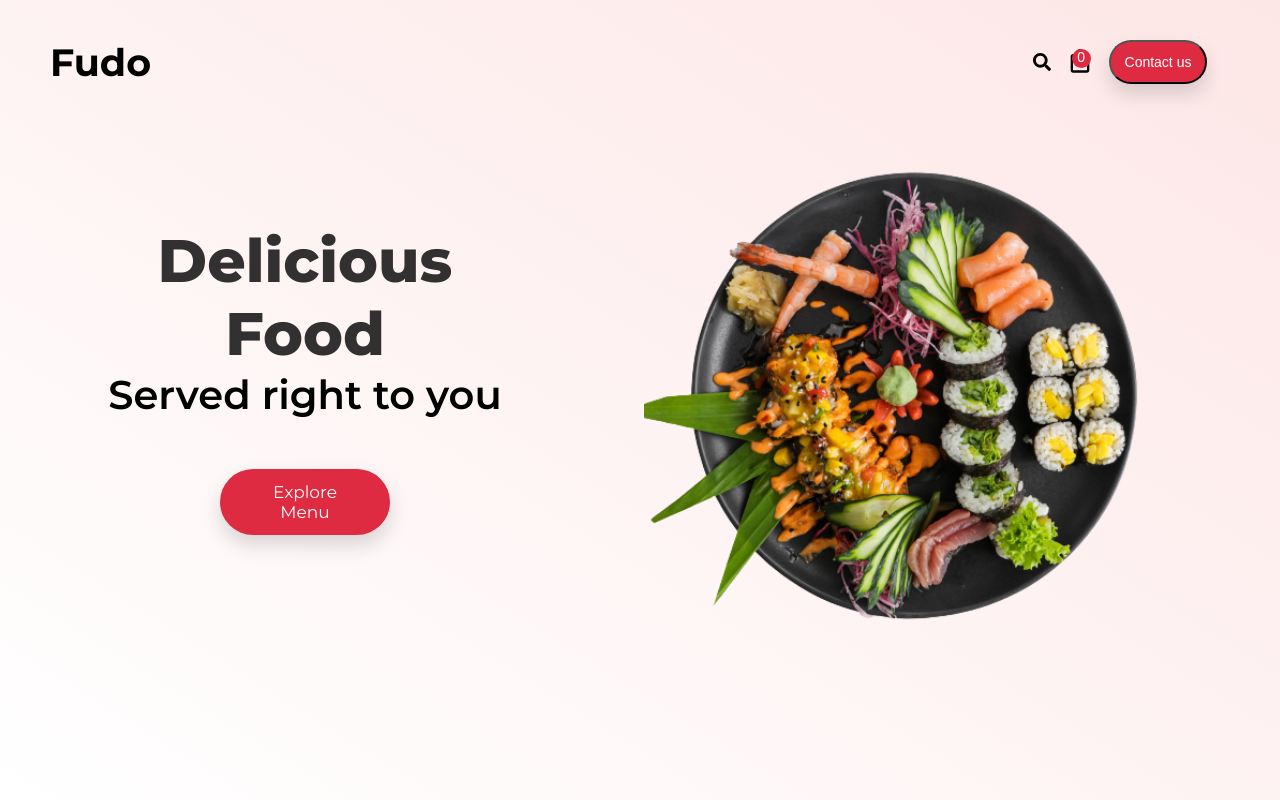
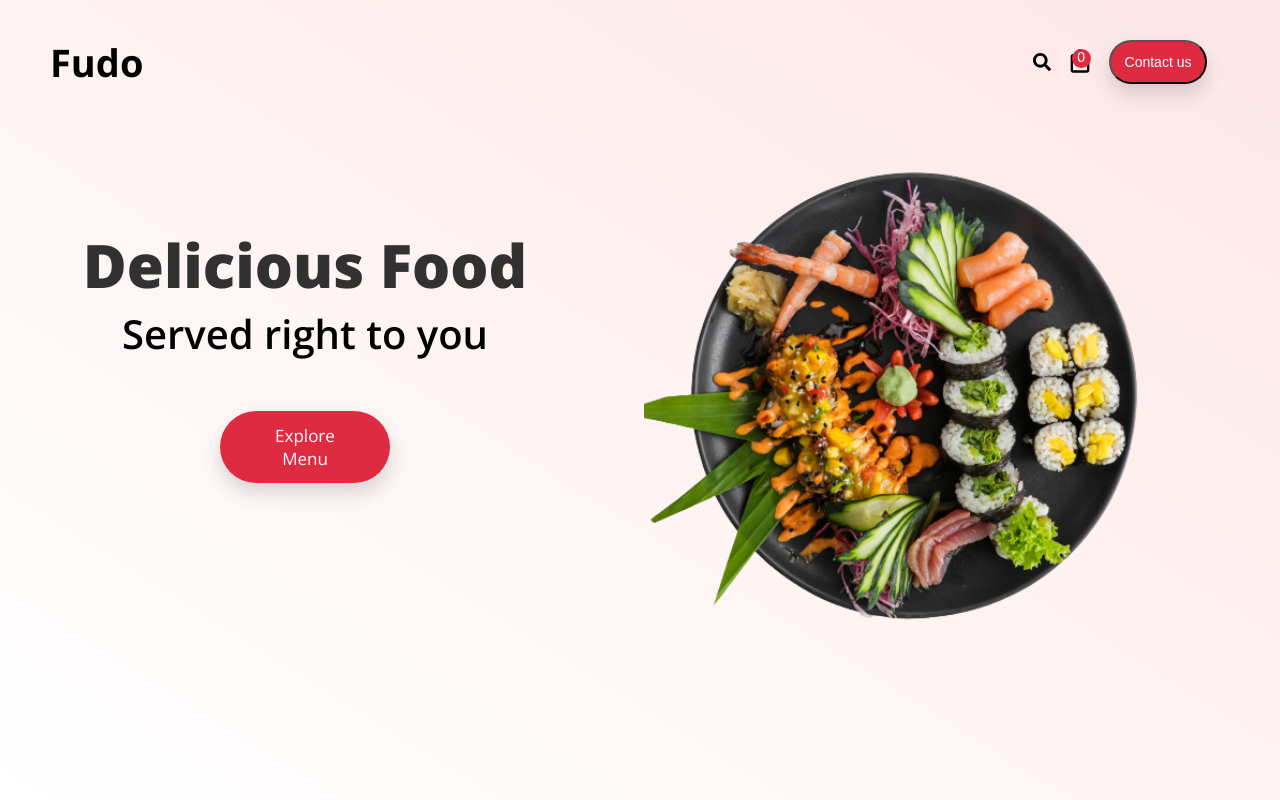
Before and after one commit to Hibathulla/Food-Delivery-App, a React (Create React App) app: page / in a window 1280 px wide. Shown: the top 800 px of the page. Built offline with nearby package versions, Linux system fonts and the light colour scheme.

Commit message:
Font changed

```diff
--- a/public/index.html
+++ b/public/index.html
@@ -10,11 +10,11 @@
       content="Web site created using create-react-app"
     />
     <link rel="apple-touch-icon" href="%PUBLIC_URL%/logo192.png" />
-    <!--
-      manifest.json provides metadata used when your web app is installed on a
-      user's mobile device or desktop. See https://developers.google.com/web/fundamentals/web-app-manifest/
-    -->
     <link rel="manifest" href="%PUBLIC_URL%/manifest.json" />
+
+    <link rel="preconnect" href="https://fonts.googleapis.com">
+<link rel="preconnect" href="https://fonts.gstatic.com" crossorigin>
+<link href="https://fonts.googleapis.com/css2?family=Open+Sans:wght@300;400;500;600;700;800&display=swap" rel="stylesheet">
     <!--
       Notice the use of %PUBLIC_URL% in the tags above.
       It will be replaced with the URL of the `public` folder during the build.
--- a/src/index.scss
+++ b/src/index.scss
@@ -1,5 +1,3 @@
-@import url('https://fonts.googleapis.com/css2?family=Montserrat:wght@300;400;500;600;700;800;900&display=swap');
-
 * {
   box-sizing: inherit;
   margin: 0;
@@ -12,6 +10,6 @@
 
 body {
   /* overflow: auto; */
-  font-family: 'Montserrat', sans-serif;
+  font-family: 'Open Sans', sans-serif;
   box-sizing: border-box;
 }
```
